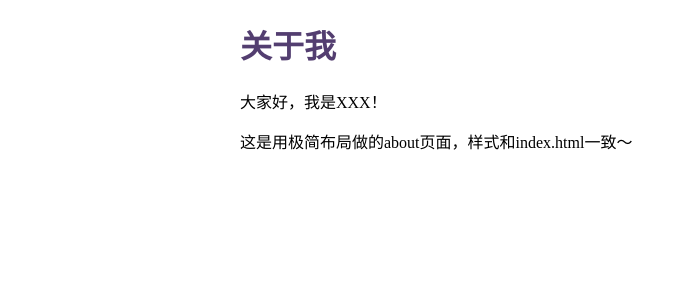
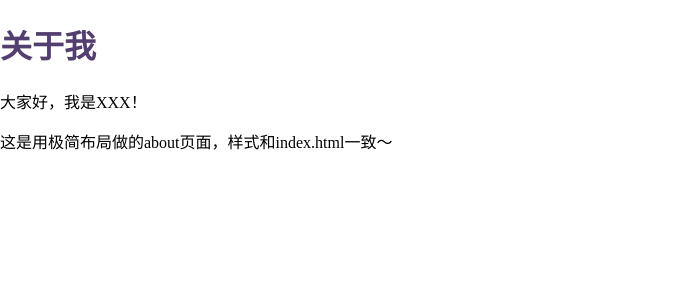
Before and after one commit to Lei-Zhong/test, a Jekyll site: the page built from about.md, in a window 1280 px wide. Shown: the top 300 px of the page, without its empty margins (0-695 px from the left). Built offline with Jekyll 4.4.1, drawn with Linux system fonts in a browser that asks for light colours.

Commit message:
Increase body max-width to 1600px in simple layout

```diff
--- a/_layouts/simple.html
+++ b/_layouts/simple.html
@@ -5,7 +5,7 @@
   <title>{{ page.title }}</title>
   <!-- 简单样式，和index.html保持一致 -->
   <style>
-    body { max-width: 800px; margin: 20px auto; font-family: 微软雅黑; }
+    body { max-width: 1600px; margin: 20px auto; font-family: 微软雅黑; }
     h1 { color: #533e70; }
   </style>
 </head>
```
